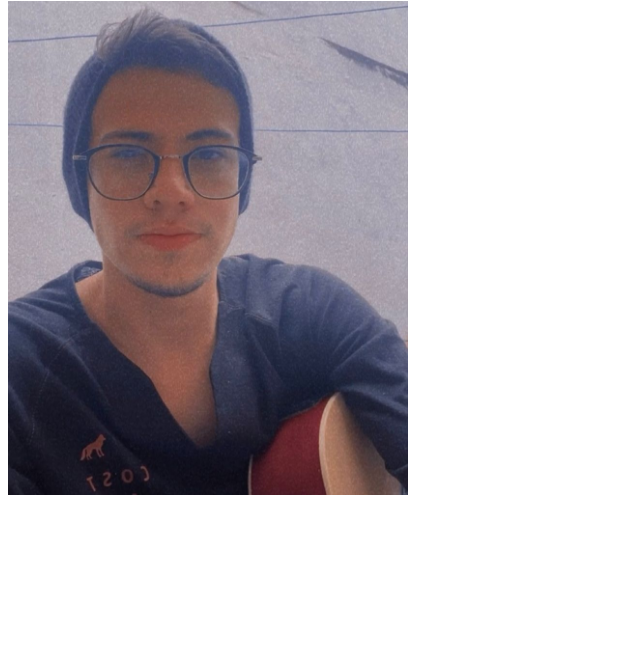
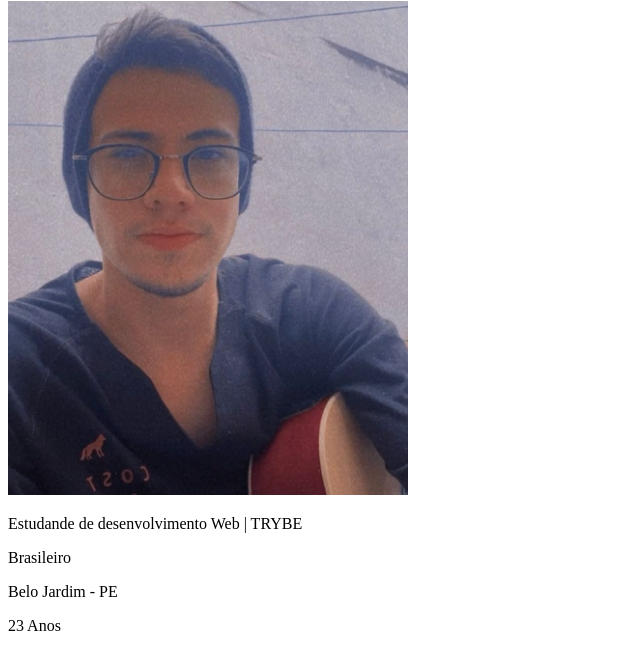
Before and after one commit to antonioolimpio/Portf-lio-Web, a plain HTML site: page index.html in a window 1280 px wide. Shown: the part 79-748 px from the top of the page, without its empty margins (0-640 px from the left). Drawn offline with Linux system fonts and the light colour scheme.

Commit message:
Informações Pessoais

```diff
--- a/index.html
+++ b/index.html
@@ -10,7 +10,14 @@
 
 <body>
     <h1>Antonio Olimpio De Barros Júnior</h1>
+
     <img src="Fotoperfil.jpeg" alt="Foto do perfil" width="400px">
+
+    <p>Estudande de desenvolvimento Web | TRYBE</p>
+    <p>Brasileiro</p>
+    <p>Belo Jardim - PE</p>
+    <p>23 Anos</p>
+
 </body>
 
 </html>
```
